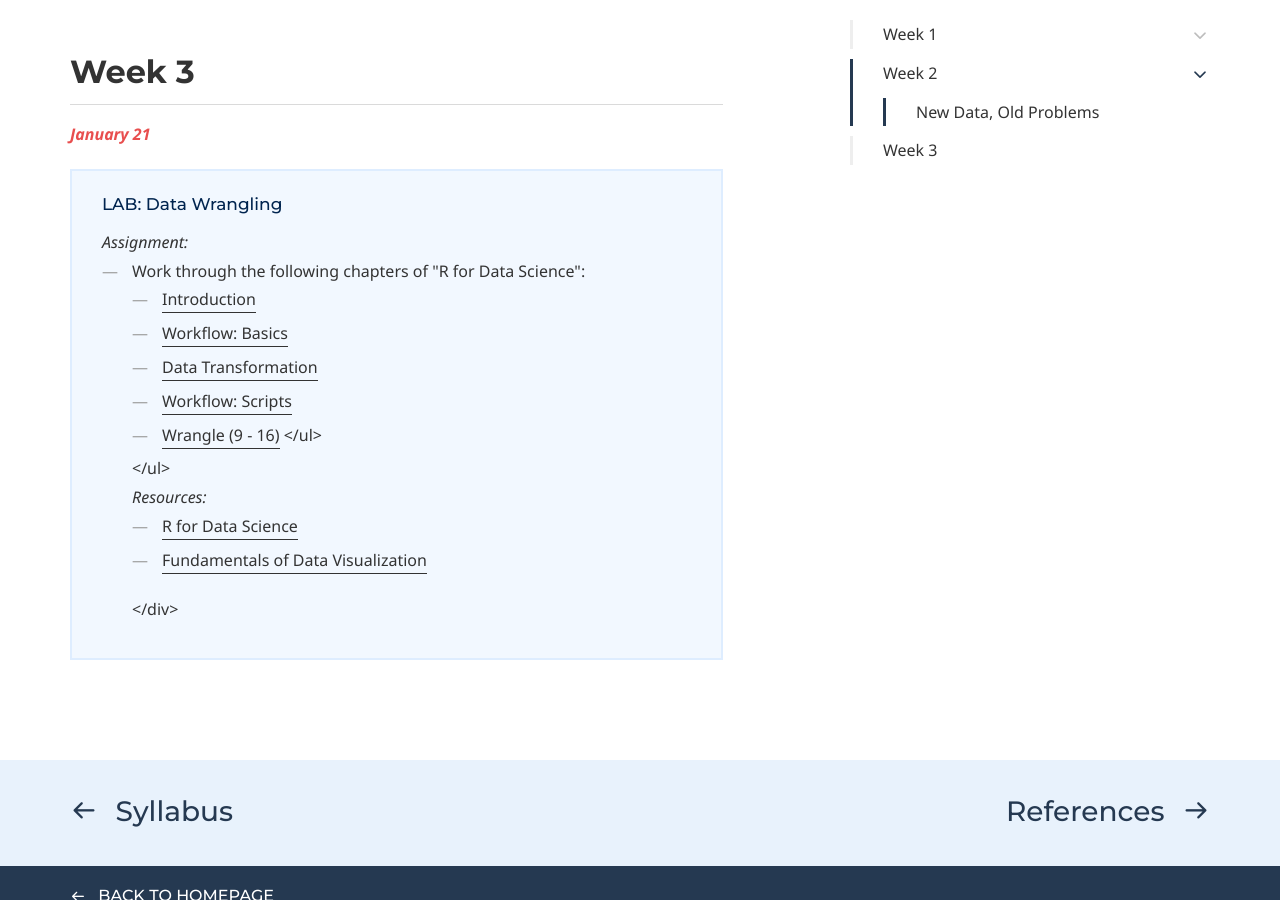
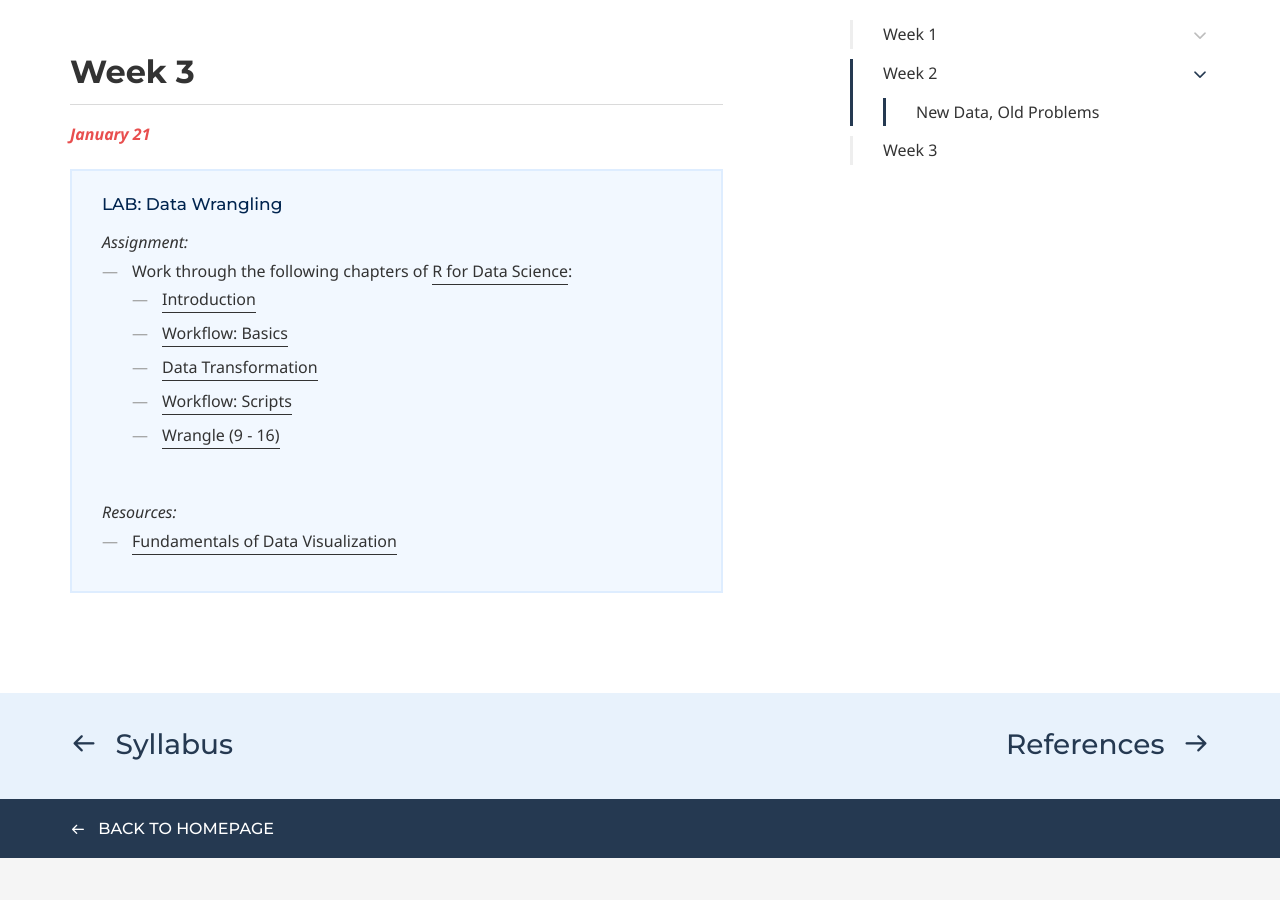
Before and after one commit to dssoc/dssoc.github.io, a Jekyll site: the page built from schedule.md, in a window 1280 px wide and 900 px high, scrolled down 2271 px. Built offline with Jekyll 4.4.1, drawn with Linux system fonts in a browser that asks for light colours; some web fonts are replaced.

Commit message:
fix lists

```diff
--- a/schedule.md
+++ b/schedule.md
@@ -73,20 +73,19 @@ page_nav:
 <p><strong>LAB: Data Wrangling </strong></p>
 <i>Assignment:</i> <br/>
 <ul>
-<li>Work through the following chapters of "R for Data Science":
+<li>Work through the following chapters of <a href = "http://r4ds.had.co.nz/">R for Data Science</a>:
 <ul>
-<li><a href = "https://r4ds.had.co.nz/introduction.html">Introduction</a>
-<li><a href = "https://r4ds.had.co.nz/workflow-basics.html">Workflow: Basics</a>
-<li><a href = "https://r4ds.had.co.nz/transform.html">Data Transformation</a>
-<li><a href = "https://r4ds.had.co.nz/workflow-scripts.html">Workflow: Scripts</a>
-<li><a href = "https://r4ds.had.co.nz/wrangle-intro.html">Wrangle (9 - 16)</a>
+<li><a href = "https://r4ds.had.co.nz/introduction.html">Introduction</a></li>
+<li><a href = "https://r4ds.had.co.nz/workflow-basics.html">Workflow: Basics</a></li>
+<li><a href = "https://r4ds.had.co.nz/transform.html">Data Transformation</a></li>
+<li><a href = "https://r4ds.had.co.nz/workflow-scripts.html">Workflow: Scripts</a></li>
+<li><a href = "https://r4ds.had.co.nz/wrangle-intro.html">Wrangle (9 - 16)</a></li>
 </ul></li>
 </ul>
 <br/>
 
 <i>Resources:</i><br/>
 <ul>
-  <li><a href = "http://r4ds.had.co.nz/">R for Data Science</a></li>
   <li><a href = "https://serialmentor.com/dataviz/">Fundamentals of Data Visualization</a></li>
 </ul>
 </div>
```
